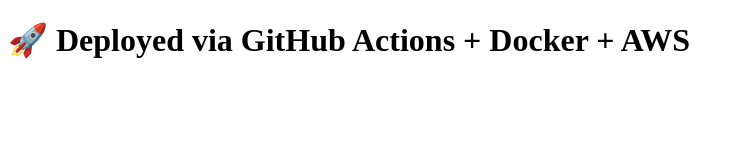
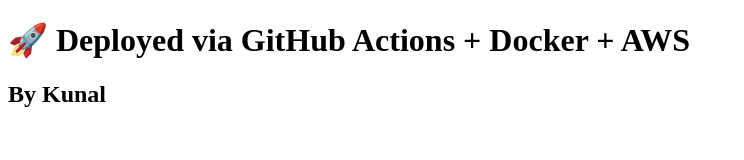
Before and after one commit to kunal-gurav/testrepo, a plain HTML site: page index.html in a window 1280 px wide. Shown: the whole page, without its empty margins (0-744 px from the left). Drawn offline with Linux system fonts and the light colour scheme.

Commit message:
Update index.html

```diff
--- a/index.html
+++ b/index.html
@@ -5,5 +5,6 @@
 </head>
 <body>
     <h1>🚀 Deployed via GitHub Actions + Docker + AWS</h1>
+    <h2>By Kunal</h2>
 </body>
 </html>
```
